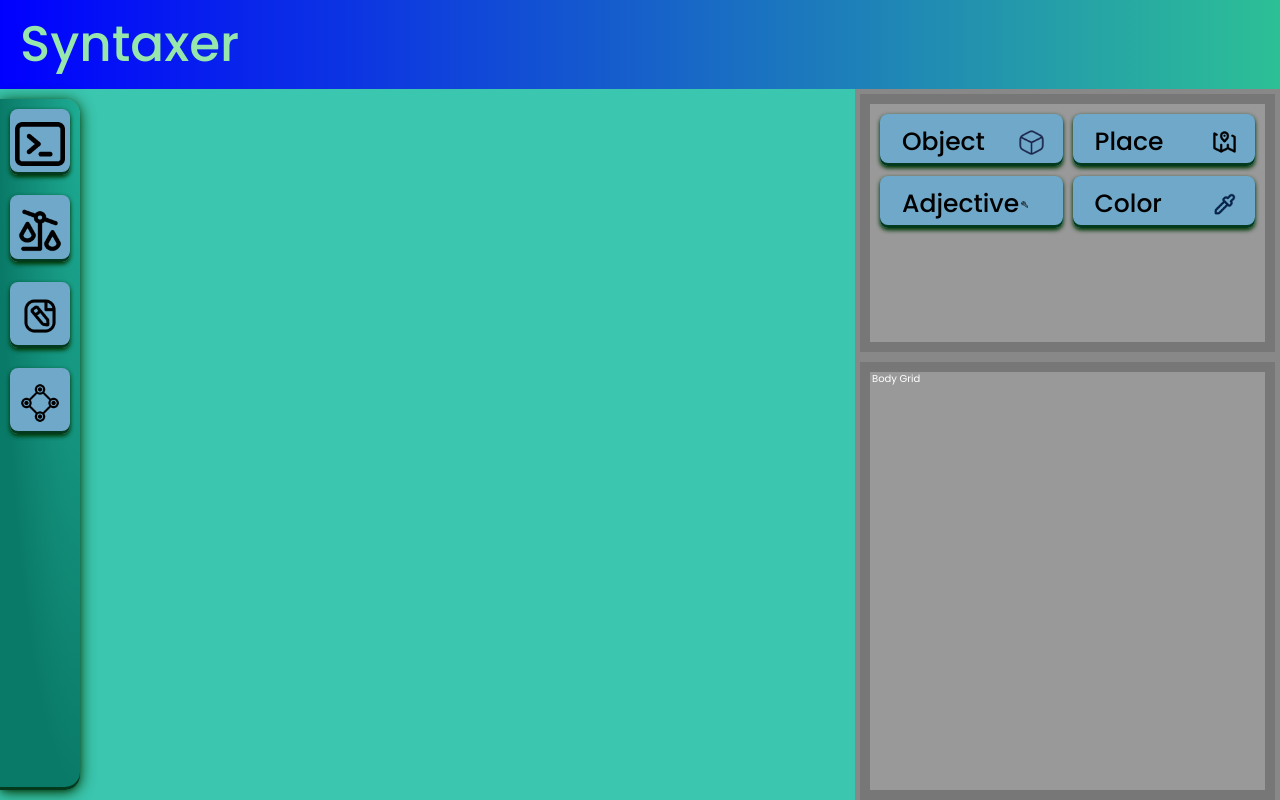
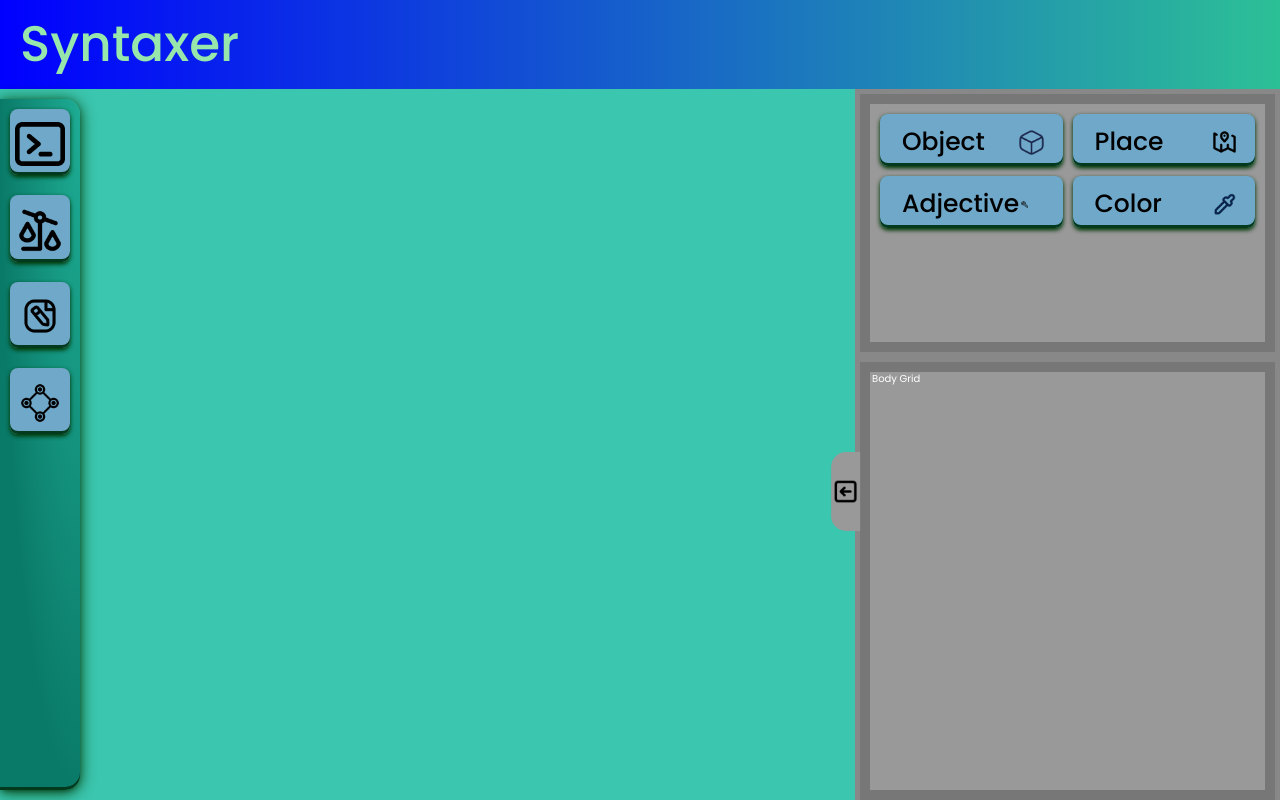
Before and after one commit to Yuugen64/Syntaxer, an Angular app: page / in a window 1280 px wide. Built offline with nearby package versions, Linux system fonts and the light colour scheme.

Commit message:
[UI | Tinkerer::Show/Hide Tab] - Added the first iteration of a show/hide tab complete with icon. Will probably re-work this into a reusable component later if possible (or multiple components for each cardinal direction).

```diff
--- a/src/app/components/tinkerer/tinkerer.component.css
+++ b/src/app/components/tinkerer/tinkerer.component.css
@@ -87,8 +87,36 @@
     width: 60%;
 }
 
+.showHideTabArea {
+    grid-column: col 1 / span 1;
+    grid-row: row 5 / span 1;
 
-/*Animation Stuff*/
+    /*for tab effect*/
+    border-radius: 15px 0px 0px 15px;
+
+    width: 30%;
+    background-color: #999999;
+    transform: translateX(-100%);
+}
+
+.iconArea {
+    background-image: url("../../../../src/assets/arrow-square-left-svgrepo_256x256.png");
+    background-repeat: no-repeat;
+    background-size: contain;
+    background-position: right, center;
+
+    margin-top: 0px; /*A way to slightly reduce the size of the icon given the auto sizing and CSS Grid parent container(s) constraints.*/
+    width: 100%;
+    height: 100%;
+}
+.showHideTabArea:hover {
+    background-image: radial-gradient(100% 100% at 100% 0, #BBBBBB 0, #AAAAAA 100%);
+}
+
+
+
+
+/*===== Animation Stuff =====*/
 .tinkerer-main.animateIn {
     transform: translateX(0);
     transition-delay: 0s;
@@ -116,3 +144,4 @@
         background: rgba(0, 38, 51, 0.7);
     }
 }
+/*===== ========== =====*/
--- a/src/app/components/tinkerer/tinkerer.component.html
+++ b/src/app/components/tinkerer/tinkerer.component.html
@@ -39,4 +39,8 @@
         </div>
     </div>
 
+
+    <div class="showHideTabArea">
+        <div class="iconArea"></div>
+    </div>
 </div>
```
